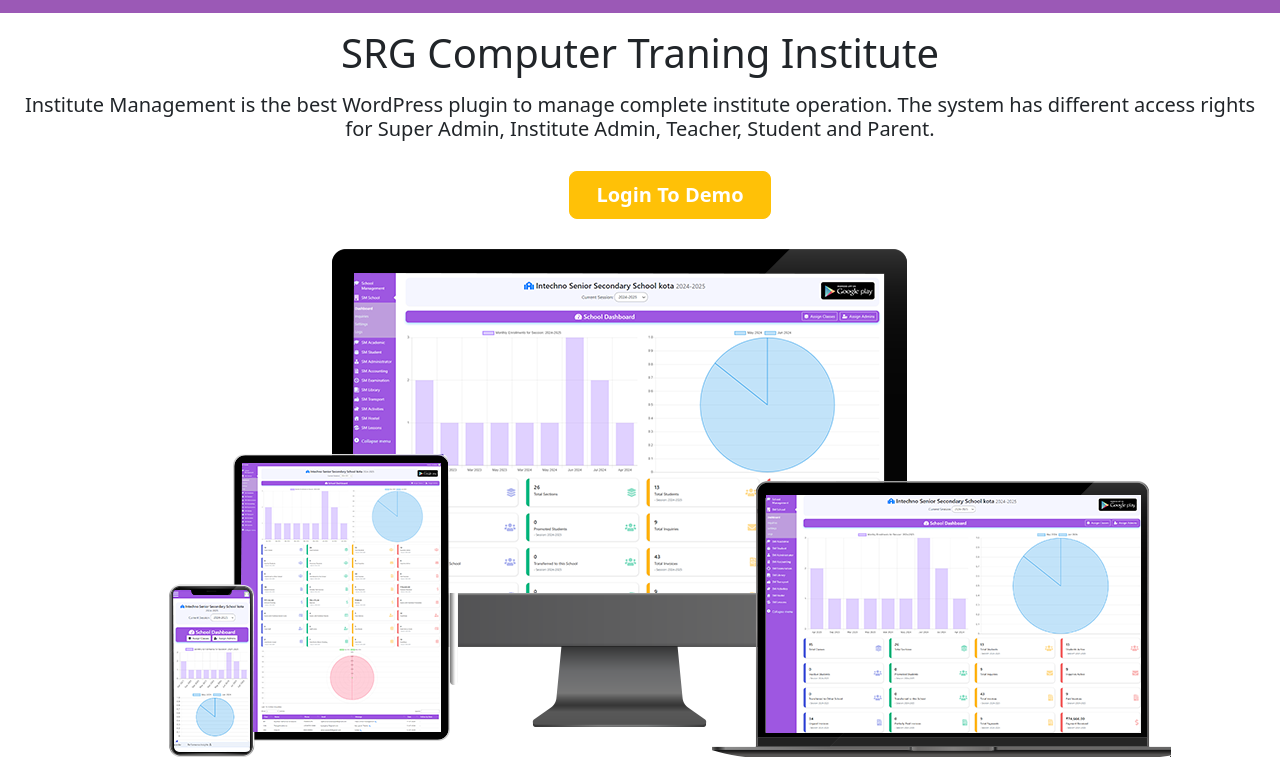
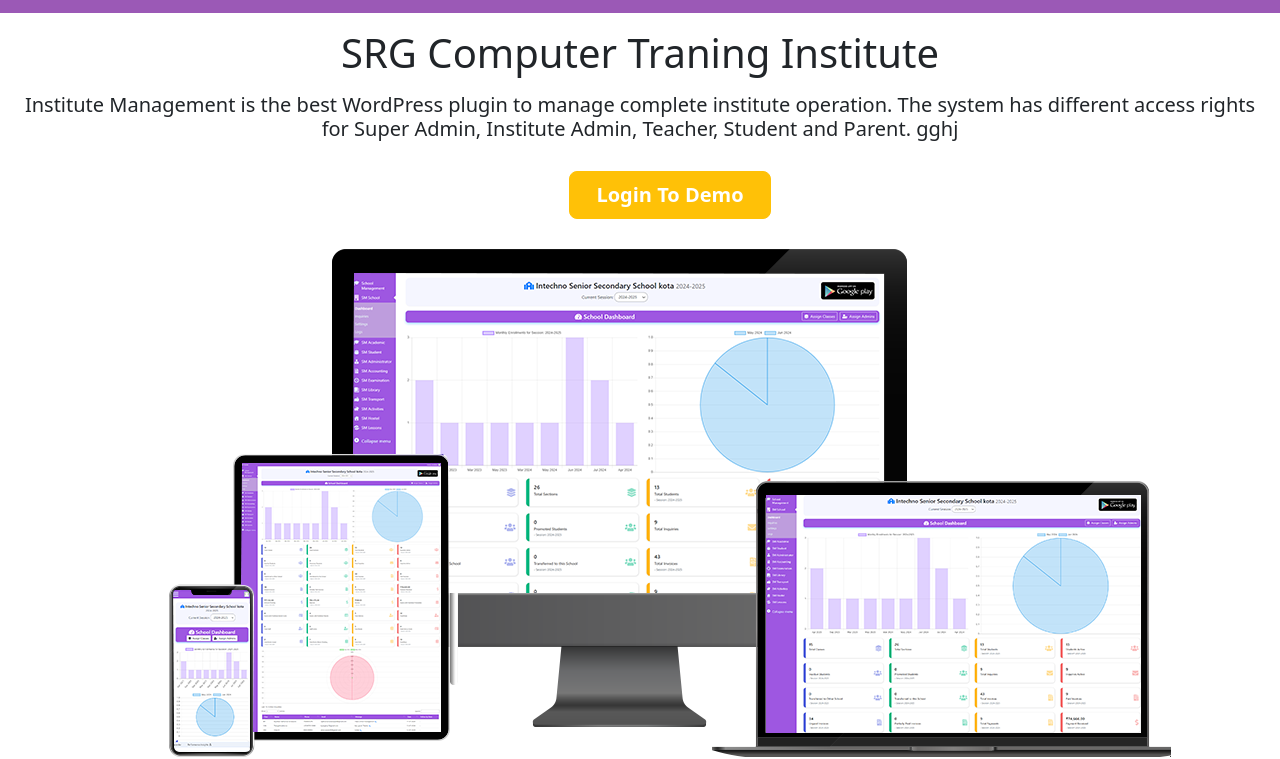
Before and after one commit to ver773/School-Management, a plain HTML site: page project1/index.html in a window 1280 px wide. Shown: the part 79-838 px from the top of the page. Drawn offline with nearby package versions, Linux system fonts and the light colour scheme.

Commit message:
text change on home page
content change

```diff
--- a/project1/index.html
+++ b/project1/index.html
@@ -95,7 +95,7 @@
         <h5 class="heading-h2 text-center m-3">
           Institute Management is the best WordPress plugin to manage complete
           institute operation. The system has different access rights for Super
-          Admin, Institute Admin, Teacher, Student and Parent.
+          Admin, Institute Admin, Teacher, Student and Parent. gghj
         </h5>
       </div>
       <div class="container-fluid d-flex justify-content-center">
```
